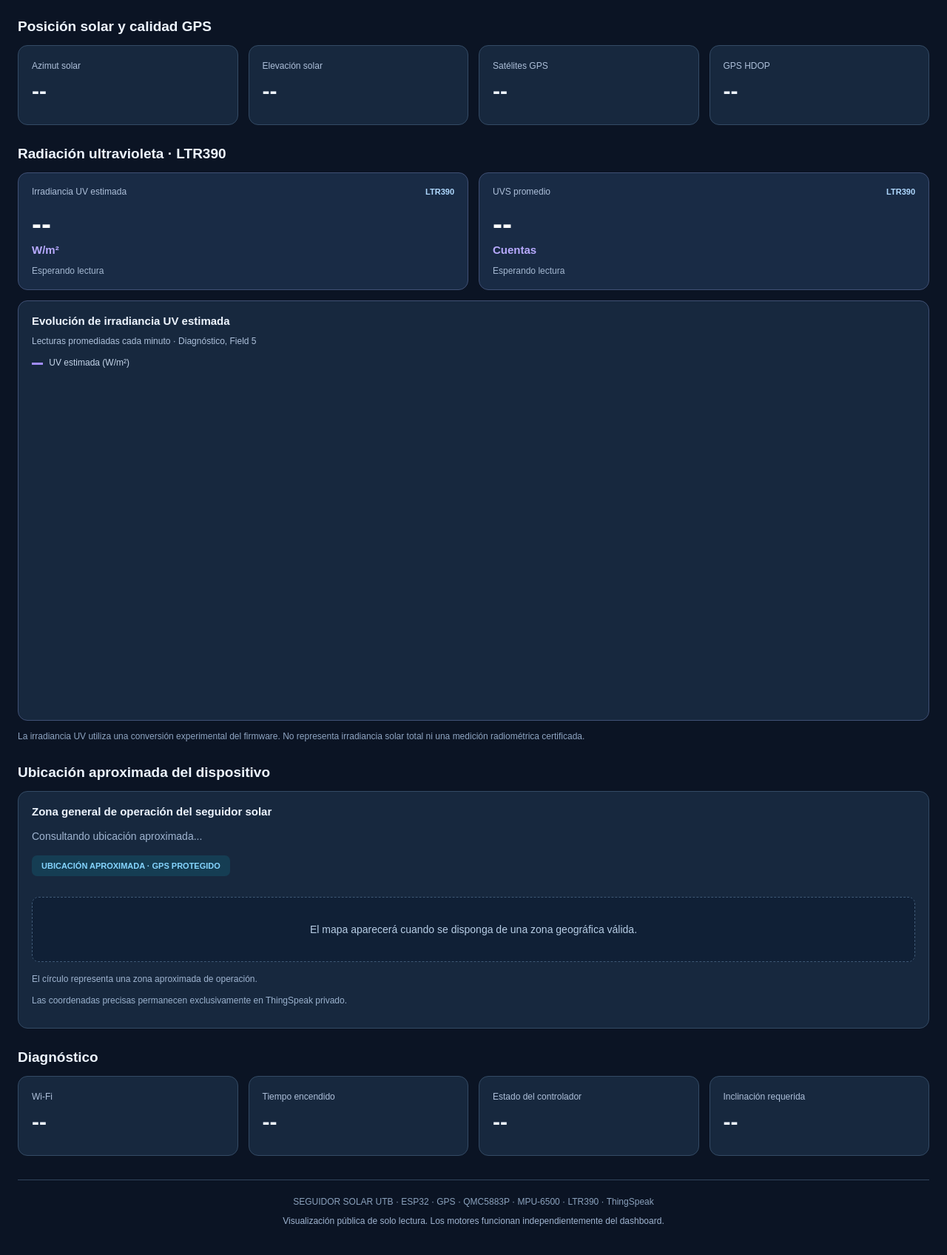
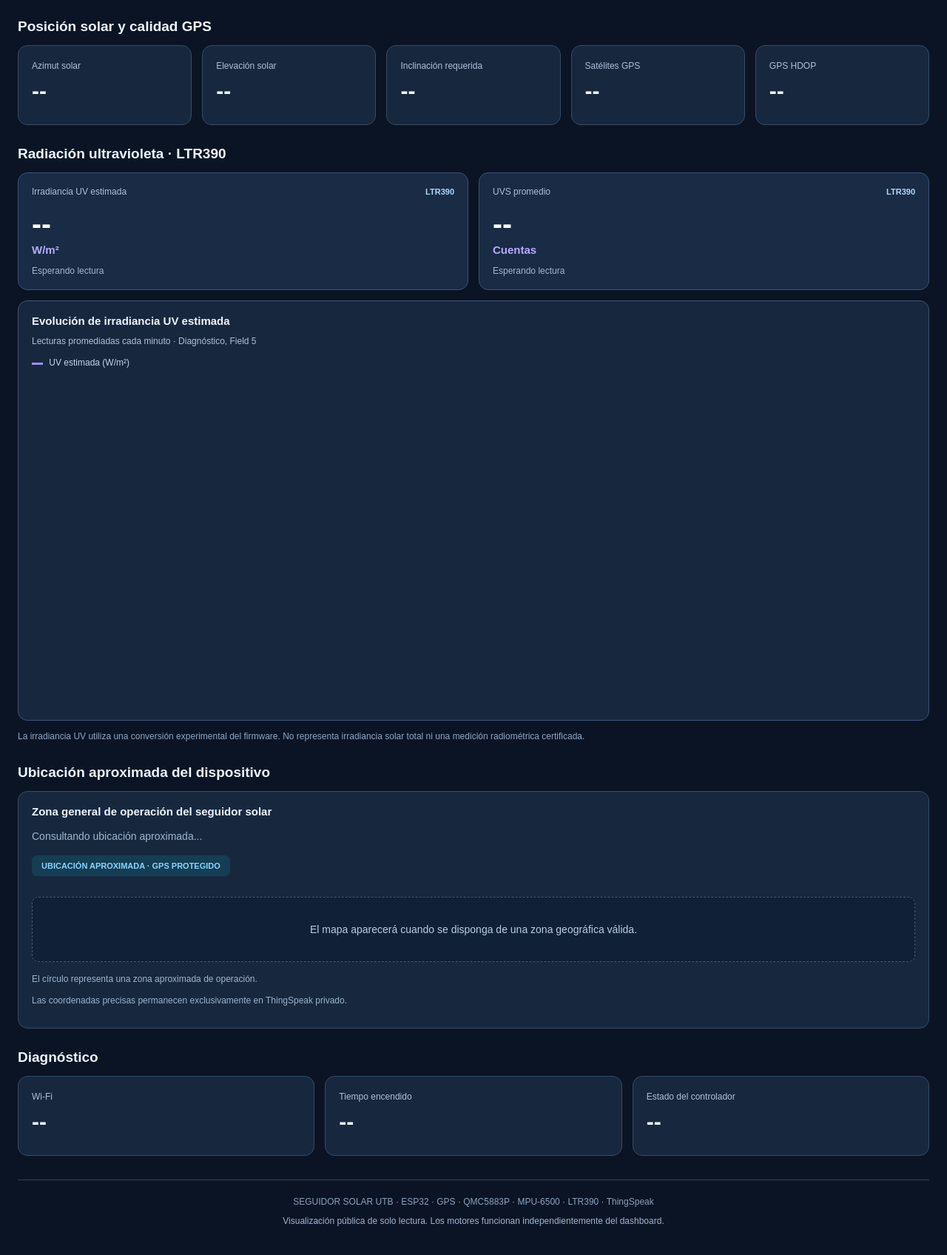
Before and after one commit to jorgxr/seguidor-solar-utb, a plain HTML site: page site/index.html in a window 1280 px wide. Shown: the part 1234-2930 px from the top of the page at 74% size. Drawn offline with nearby package versions, Linux system fonts and the light colour scheme; no server answers.

Commit message:
Update index.html

```diff
--- a/site/index.html
+++ b/site/index.html
@@ -114,6 +114,10 @@ button:disabled {
 
 .grid.three {
   grid-template-columns: repeat(3,minmax(0,1fr));
+}
+
+.grid.five {
+  grid-template-columns: repeat(5,minmax(0,1fr));
 }
 
 .value {
@@ -378,7 +382,8 @@ footer {
 /* PANTALLAS PEQUENAS */
 
 @media (max-width: 950px) {
-  .grid {
+  .grid,
+  .grid.five {
     grid-template-columns: repeat(2,minmax(0,1fr));
   }
 
@@ -393,7 +398,8 @@ footer {
   }
 
   .grid,
-  .grid.two {
+  .grid.two,
+  .grid.five {
     grid-template-columns: 1fr;
   }
 
@@ -634,7 +640,7 @@ footer {
 
 <h2>Posición solar y calidad GPS</h2>
 
-<section class="grid">
+<section class="grid five">
 
   <article class="card">
     <span class="caption">Azimut solar</span>
@@ -644,6 +650,11 @@ footer {
   <article class="card">
     <span class="caption">Elevación solar</span>
     <strong id="solEl" class="value">--</strong>
+  </article>
+
+  <article class="card">
+    <span class="caption">Inclinación requerida</span>
+    <strong id="inclinacion" class="value">--</strong>
   </article>
 
   <article class="card">
@@ -785,7 +796,7 @@ footer {
 
 <h2>Diagnóstico</h2>
 
-<section class="grid">
+<section class="grid three">
 
   <article class="card">
     <span class="caption">Wi-Fi</span>
@@ -808,14 +819,6 @@ footer {
     <strong id="estado" class="value">--</strong>
   </article>
 
-  <article class="card">
-    <span class="caption">
-      Inclinación requerida
-    </span>
-
-    <strong id="inclinacion"
-            class="value">--</strong>
-  </article>
 
 </section>
 
```
